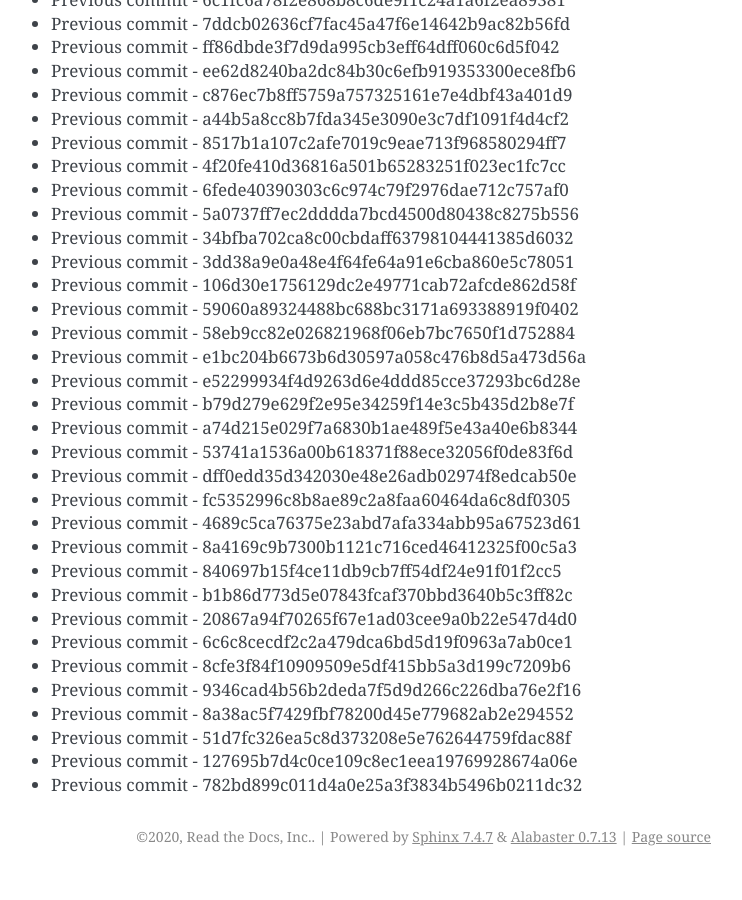
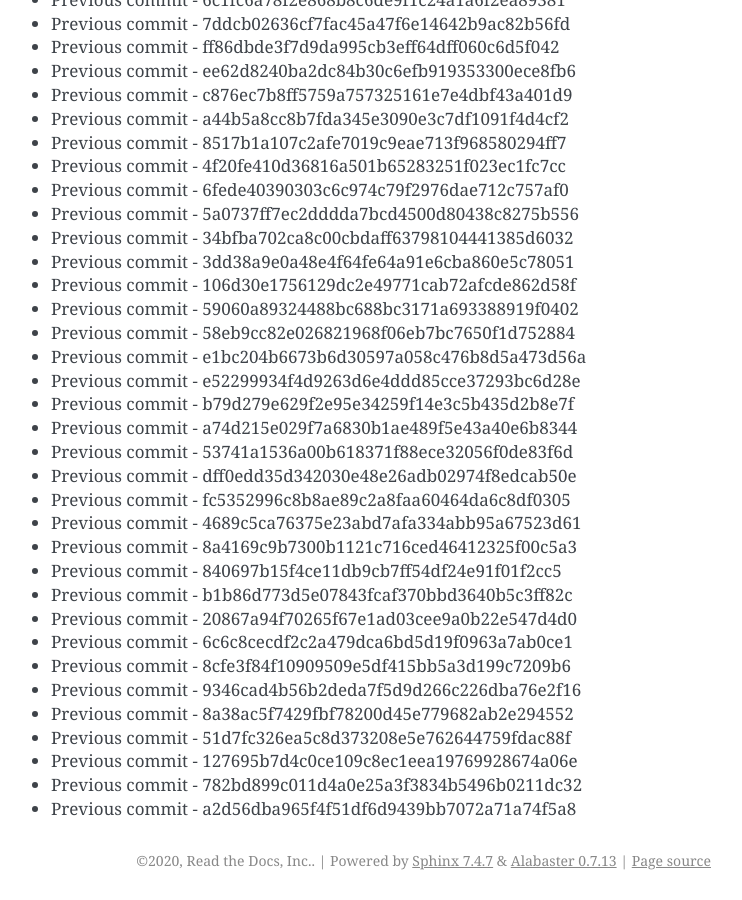
Before and after one commit to readthedocs/rtd-git-stresstest, a Sphinx documentation site: the page built from docs/updates.rst, in a window 1280 px wide and 900 px high, scrolled down 103125 px. Shown: the whole window, without its empty margins (399-1141 px from the left). Built offline with Sphinx 7.4.7, drawn with Linux system fonts in a browser that asks for light colours; before the commit the page ends 104001 px from its top, so only the background shows below that.

Commit message:
Generating commit from previous: a2d56dba965f4f51df6d9439bb7072a71a74f5a8

```diff
--- a/docs/updates.rst
+++ b/docs/updates.rst
@@ -4365,3 +4365,4 @@ It can be tested for any performance characteristics.
 * Previous commit - 51d7fc326ea5c8d373208e5e762644759fdac88f
 * Previous commit - 127695b7d4c0ce109c8ec1eea19769928674a06e
 * Previous commit - 782bd899c011d4a0e25a3f3834b5496b0211dc32
+* Previous commit - a2d56dba965f4f51df6d9439bb7072a71a74f5a8
```
